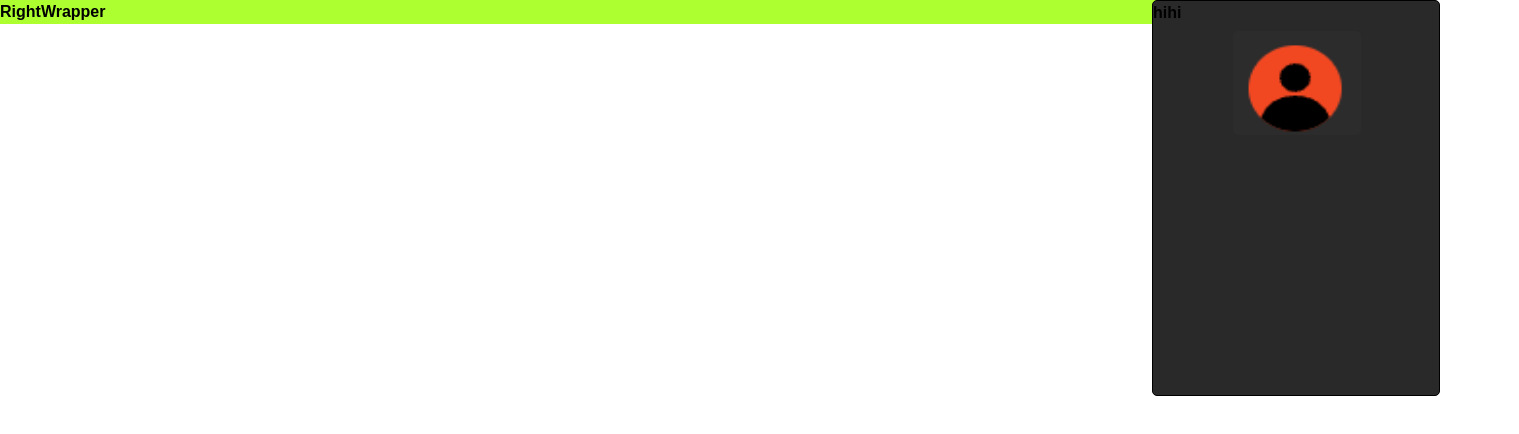
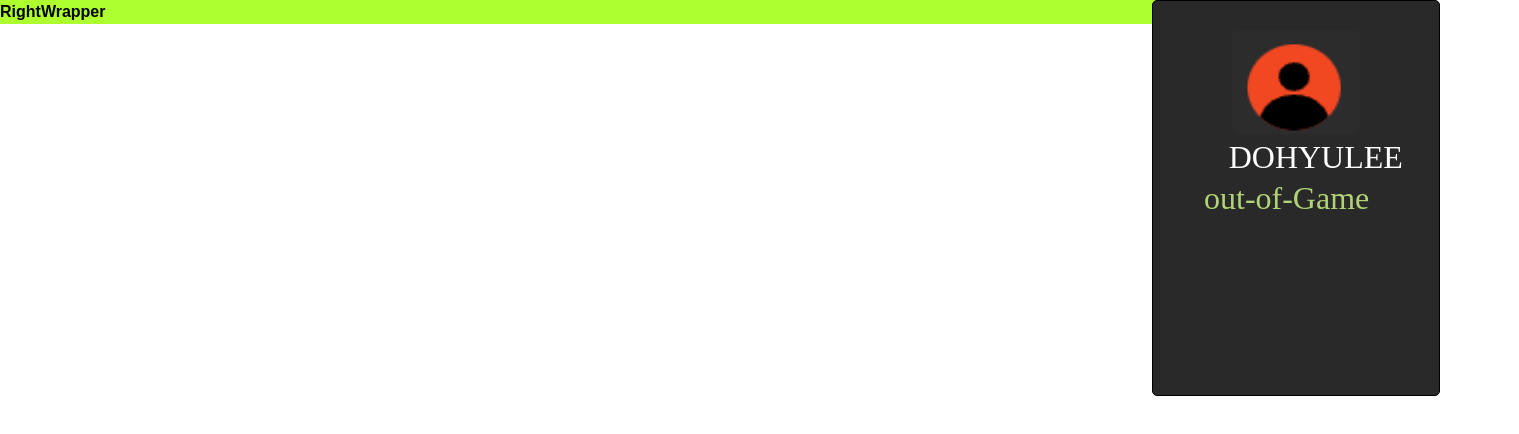
Before and after one commit to ft-ts/frontend, a Next.js app: page /main/right-wrapper in a window 1280 px wide. Shown: the top 434 px of the page, 1519 px wide, since content can reach past the window. Built offline with nearby package versions, Linux system fonts and the light colour scheme; a web font is replaced by a local one.

Commit message:
feat: user nickName and gamestate make

```diff
--- a/src/app/main/right-wrapper/page.tsx
+++ b/src/app/main/right-wrapper/page.tsx
@@ -1,12 +1,30 @@
+'use client';
+
+import React, { useEffect, useState } from "react";
+import { LargeNumberLike } from 'crypto';
 import './right-wrapper.css'
 import styles from './user-profile.module.css'
 import Image from "next/image"
 
-export default function RightWrapper() {
+
+
+interface UserProps{
+    userProfilePicture: string; // type을 어떻게 할 지 미정
+    nickname: string;
+    gameState: boolean;
+    winCount: number;
+    loseCount: number;
+    ladder: number;
+}
+
+export default function RightWrapper(props: UserProps) {
   return (
     <div id="right-wrapper">
       <h1>RightWrapper</h1>
-      <UserProfileBackground />
+      <UserProfileBackground  />
+      <UserProfileImage />
+      <UserProfileName nickname="DOHYULEE" />
+      <UserGameState gameState={false} />
     </div>
   )
 }
@@ -14,13 +32,46 @@ export default function RightWrapper() {
 const UserProfileBackground = (props: {}) => {
     return (
         <div className={styles.userProfileBackground}>
-            <h1>hihi</h1>
+        </div>
+    )
+}
+
+const UserProfileImage = (props: {}) => {
+    return (
         <Image src="/asset/profile_dumy.png"
         className={styles.userProfilePicture}
         width={200}
         height={162}
         quality={100}
          alt="userPicture"/>
+    )
+}
+
+const UserProfileName = (props: {nickname: string}) => {
+    return (
+        <div className={styles.userProfileName}>
+            <h2>{props.nickname}</h2>
         </div>
     )
 }
+
+const UserGameState = ({gameState}: {gameState: boolean}) => {
+
+    const [status, setStatus] = useState("");
+    const [style, setStyle] = useState({});
+
+    useEffect(() => {
+        if (gameState){
+            setStatus("In-Game");
+            setStyle(styles.GameState);
+        }else {
+            setStatus("out-of-Game");
+            setStyle(styles.outGameState);
+        }
+    }, [gameState]);
+    return (
+        <div className={style}>
+            <h3>{status}</h3>
+        </div>
+    )
+}
--- a/src/app/main/right-wrapper/user-profile.module.css
+++ b/src/app/main/right-wrapper/user-profile.module.css
@@ -16,7 +16,60 @@
     position: absolute;
     width: 128px;
     height: 104px;
-    left: 80px;
+    left: 1232px;
     top: 30.04px;
     border-radius: 5px;
 }
+
+/* 유저 이름 */
+.userProfileName{
+    position: absolute;
+    width: 290.67px;
+    height: 72.87px;
+    left: 1228.67px;
+    top: 120.3px;
+    font-family: 'ArcadeClassic';
+    font-style: normal;
+    font-weight: 400;
+    font-size: 32px;
+    line-height: 40px;
+    display: flex;
+    align-items: center;
+    text-align: center;
+    color: #FFFFFF;
+}
+
+/* 게임 상태 */
+.GameState{
+    position: absolute;
+    width: 120px;
+    height: 43.72px;
+    left: 1234px;
+    top: 176px;
+    font-family: 'ArcadeClassic';
+    font-style: normal;
+    font-weight: 400;
+    font-size: 32px;
+    line-height: 32px;
+    display: flex;
+    align-items: center;
+    text-align: center;
+    color: #B1D276;
+}
+
+.outGameState{
+    position: absolute;
+    width: 200px;
+    height: 43.72px;
+    left: 1204px;
+    top: 176px;
+    font-family: 'ArcadeClassic';
+    font-style: normal;
+    font-weight: 400;
+    font-size: 32px;
+    line-height: 32px;
+    display: flex;
+    align-items: center;
+    text-align: center;
+    color: #B1D276;
+}
```
Lines whose indentation alone changed are shown as unchanged.
